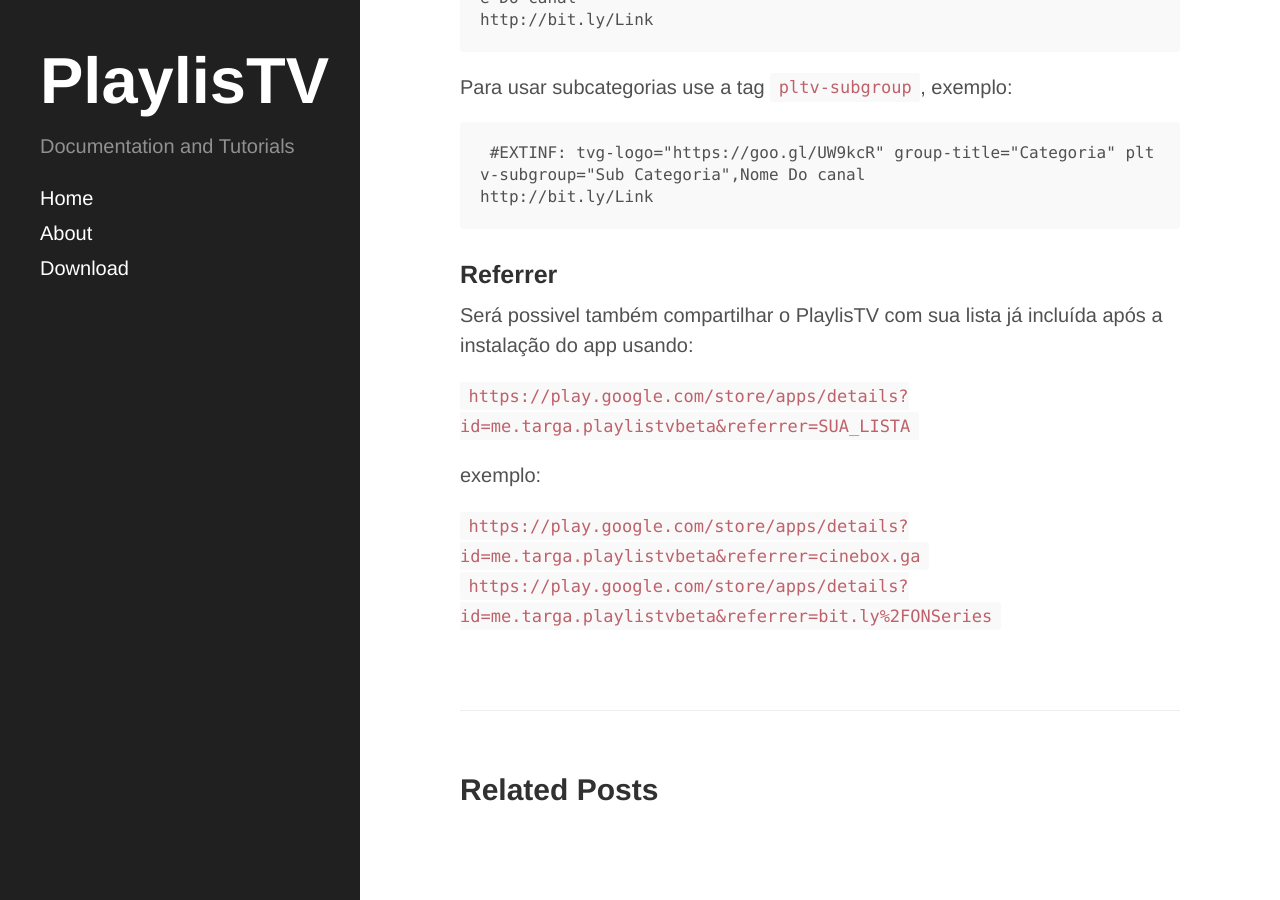
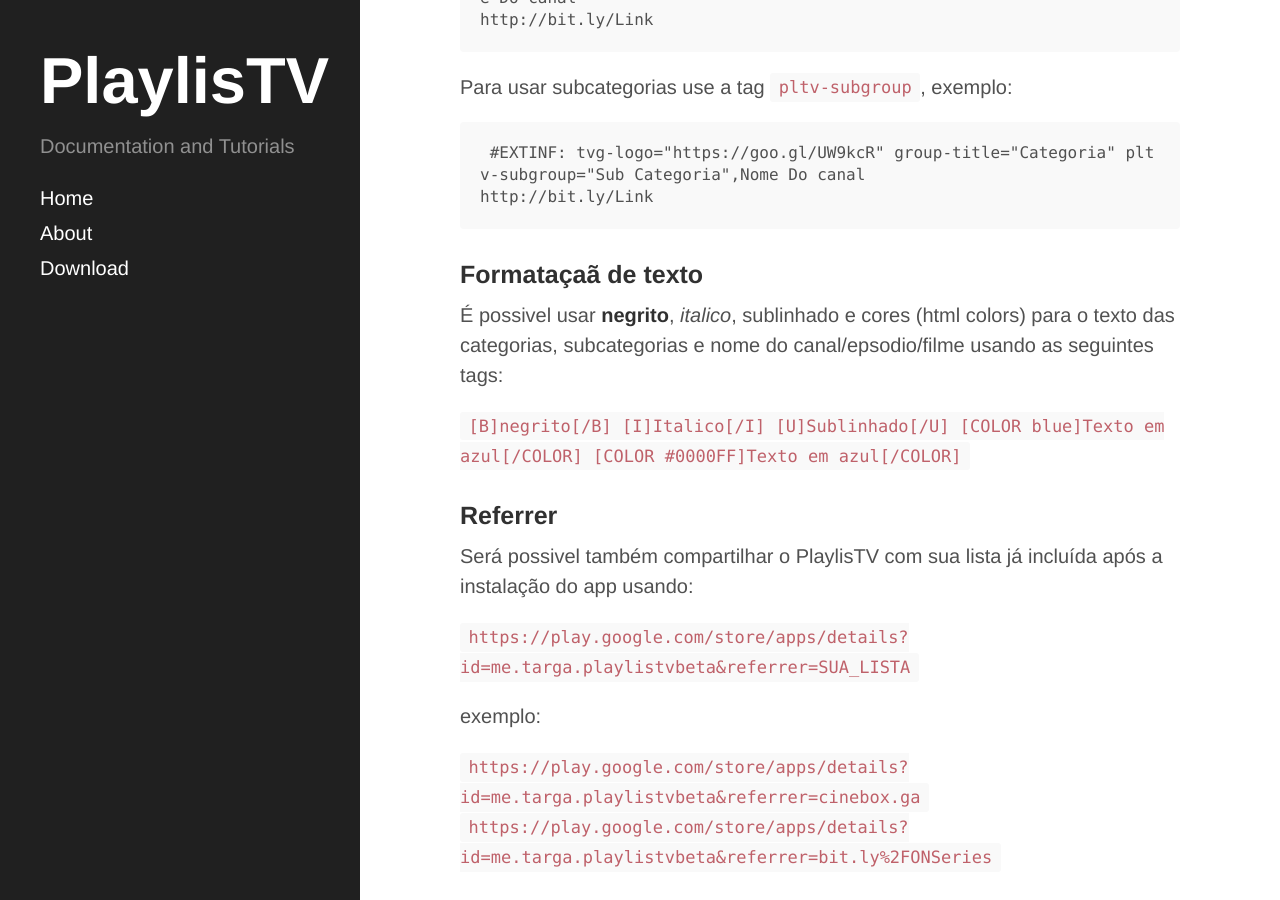
Before and after one commit to migueltarga/Learn-PlaylisTV, a Jekyll site: the page built from _posts/2016-06-28-playlistv-api-documentation.md, in a window 1280 px wide and 900 px high, scrolled down 2198 px. Built offline with Jekyll 4.4.1, drawn with Linux system fonts in a browser that asks for light colours.

Commit message:
Update 2016-06-28-playlistv-api-documentation.md

````diff
--- a/_posts/2016-06-28-playlistv-api-documentation.md
+++ b/_posts/2016-06-28-playlistv-api-documentation.md
@@ -59,6 +59,16 @@ Para usar subcategorias use a tag `pltv-subgroup`, exemplo:
 http://bit.ly/Link
 ```
 
+### Formataçaã de texto
+
+É possivel usar **negrito**, _italico_, sublinhado e cores (html colors) para o texto das categorias, subcategorias e nome do canal/epsodio/filme usando as seguintes tags:
+
+```[B]negrito[/B]
+[I]Italico[/I]
+[U]Sublinhado[/U]
+[COLOR blue]Texto em azul[/COLOR]
+[COLOR #0000FF]Texto em azul[/COLOR]```
+
 ### Referrer
 
 Será possivel também compartilhar o PlaylisTV com sua lista já incluída após a instalação do app usando:
````
